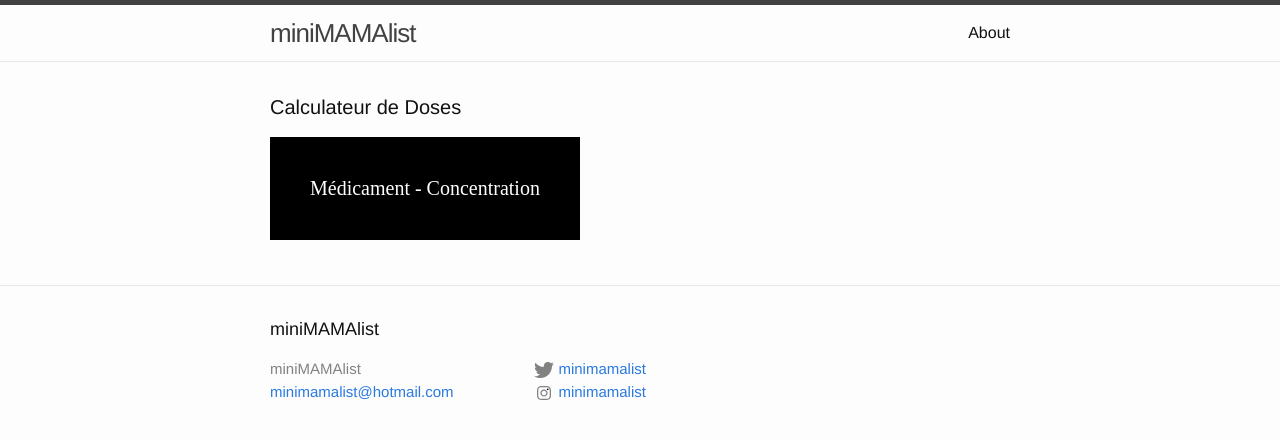
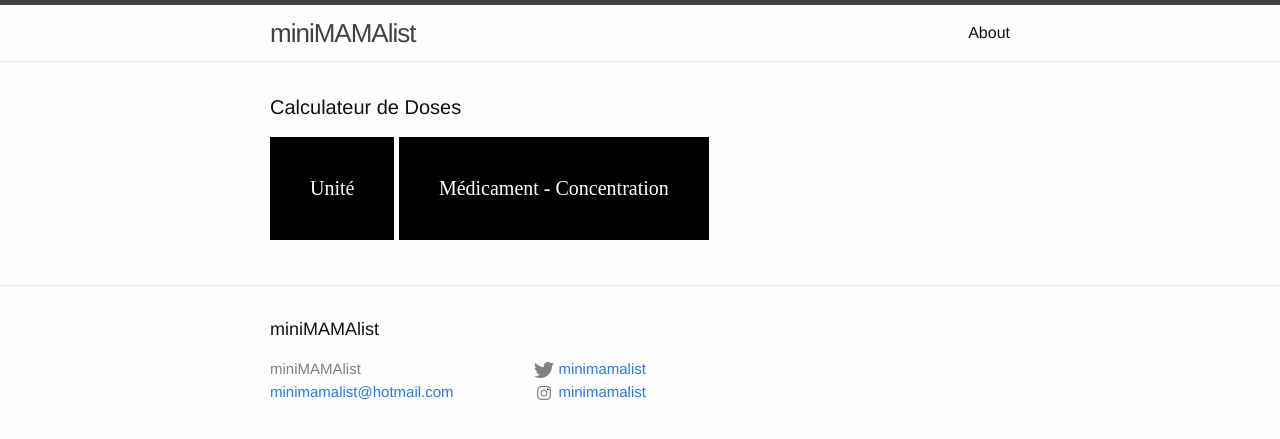
Before and after one commit to patrickboutin/patrickboutin.github.io, a Jekyll site: the page built from index.html, in a window 1280 px wide. Shown: the top 439 px of the page. Built offline with Jekyll 4.4.1, drawn with Linux system fonts in a browser that asks for light colours.

Commit message:
Update index.html

```diff
--- a/index.html
+++ b/index.html
@@ -57,7 +57,12 @@ layout: default
 <!--<p>Click on the button to open the dropdown menu.</p> -->
 
 <div class="dropdown">
-<button onclick="myFunction()" class="dropbtn">Médicament - Concentration</button>
+<button onclick="myFunction()" class="dropbtn">Unité</button>
+  <div id="UnitDropdown" class="dropdown-content">
+    <a href="kg">KG</a>
+    <a href="lbs">LBS</a>
+  </div>
+  <button onclick="myFunction()" class="dropbtn">Médicament - Concentration</button>
   <div id="myDropdown" class="dropdown-content">
     <a href="#home">Ibuprofen - 100mg/5ml</a>
     <a href="#about">Ibuprofen - 200mg/5ml</a>
```
